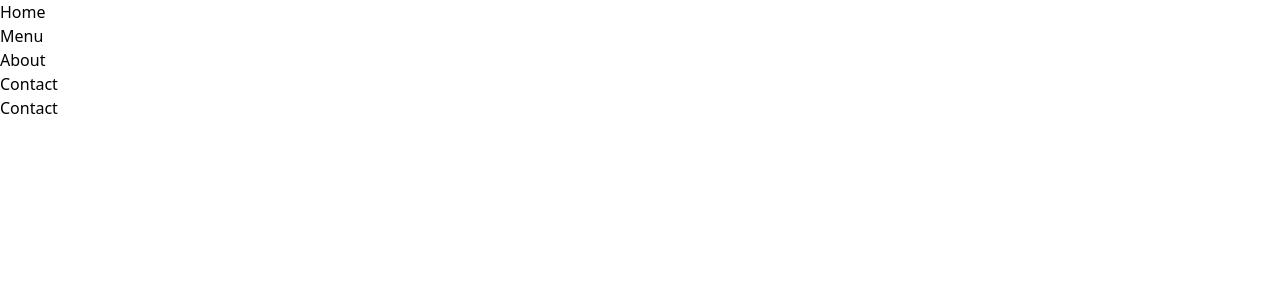
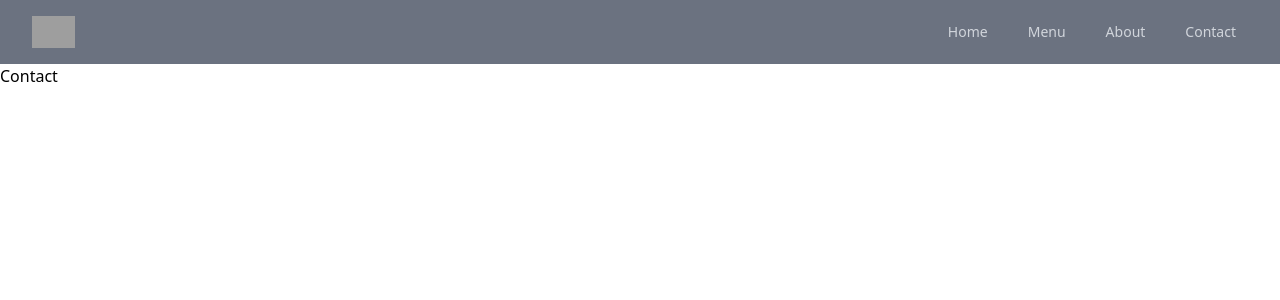
Before and after one commit to sarhiri/restaurant-client, a React (Create React App) app: page /contact in a window 1280 px wide. Shown: the top 300 px of the page. Built offline with nearby package versions, Linux system fonts and the light colour scheme; grey boxes are pictures that could not be loaded.

Commit message:
imported tailwind navbar, changed text and flex settings

```diff
--- a/src/pages/About.jsx
+++ b/src/pages/About.jsx
@@ -1,7 +1,7 @@
 function About () {
   return (
    <>
-   <h1 className="text-8xl ">About</h1>
+   <h1 className="">About</h1>
    </>
   )
  }
--- a/src/pages/Contact.jsx
+++ b/src/pages/Contact.jsx
@@ -1,7 +1,7 @@
 function Contact () {
   return (
    <>
-   <h1>Contact</h1>
+   <h1 className="">Contact</h1>
    </>
   )
  }
--- a/src/pages/Navbar.jsx
+++ b/src/pages/Navbar.jsx
@@ -1,30 +1,91 @@
+import { Disclosure, DisclosureButton, DisclosurePanel } from '@headlessui/react'
+import { Bars3Icon, XMarkIcon } from '@heroicons/react/24/outline'
 import { Link } from "react-router-dom";
 
-function Navbar () {
+const navigation = [
+  { name: 'Home', to: '/', current: false },
+  { name: 'Menu', to: '/menu', current: false },
+  { name: 'About', to: '/about', current: false },
+  { name: 'Contact', to: '/contact', current: false },
+]
+
+function classNames(...classes) {
+  return classes.filter(Boolean).join(' ')
+}
+
+export default function Contact() {
   return (
-    <nav className="navbar">
+    <Disclosure as="nav" className="bg-gray-500 sticky top-0 z-10">
+      <div className="mx-auto max-w-8xl px-2 sm:px-6 lg:px-8">
+        <div className="relative flex h-16 items-center justify-between">
+
+            {/* Mobile menu button*/}
+          <div className="absolute inset-y-0 right-0 flex items-center sm:hidden">
+            <DisclosureButton className="group relative inline-flex items-center justify-center rounded-md p-2 text-gray-400 hover:bg-gray-700 hover:text-white focus:outline-none focus:ring-2 focus:ring-inset focus:ring-white">
+              <span className="absolute -inset-0.5" />
+              <span className="sr-only">Open main menu</span>
+              <Bars3Icon aria-hidden="true" className="block h-6 w-6 group-data-[open]:hidden" />
+              <XMarkIcon aria-hidden="true" className="hidden h-6 w-6 group-data-[open]:block" />
+            </DisclosureButton>
+          </div>
+
+          {/* main content spacing */}
+          <div className="flex flex-1 items-center justify-center sm:items-stretch sm:justify-start">
+            <div className="flex flex-shrink-0 items-center">
+              <img
+                alt="Restaurant logo"
+                src="https://tailwindui.com/plus/img/logos/mark.svg?color=indigo&shade=500"
+                className="h-8 w-auto"
+              />
+            </div>
+          </div>
 
 
-      {/* Links in header  */}
-      <div>
-      <p>
-        <Link to="/">Home</Link>
-        </p>
 
-      <p>
-        <Link to="/menu">Menu</Link>
-        </p>
+          {/* header links */}
+          <div className="absolute inset-y-0 right-0 flex items-center pr-2 sm:static sm:inset-auto sm:ml-6 sm:pr-0">
 
-      <p>
-        <Link to="/about">About</Link>
-        </p>
+            <div className="hidden sm:ml-6 sm:block">
+              <div className="flex space-x-4">
+                {navigation.map((item) => (
+                  <Link
+                    key={item.name}
+                    to={item.to}
+                    aria-current={item.current ? 'page' : undefined}
+                    className={classNames(
+                      item.current ? 'bg-gray-900 text-white' : 'text-gray-300 hover:bg-gray-700 hover:text-white',
+                      'rounded-md px-3 py-2 text-sm font-medium',
+                    )}
+                  >
+                    {item.name}
+                  </Link>
+                ))}
+              </div>
+            </div>
 
-      <p>
-        <Link to="/contact">Contact</Link>
-        </p>
+          </div>
         </div>
-    </nav>
-  );
- }
+      </div>
 
- export default Navbar;
+        {/* Mobile screen menu */}
+      <DisclosurePanel className="sm:hidden">
+        <div className="space-y-1 px-2 pb-3 pt-2">
+          {navigation.map((item) => (
+            <DisclosureButton
+              key={item.name}
+              as={Link}
+              to={item.to}
+              aria-current={item.current ? 'page' : undefined}
+              className={classNames(
+                item.current ? 'bg-gray-900 text-white' : 'text-gray-300 hover:bg-gray-700 hover:text-white',
+                'block rounded-md px-3 py-2 text-base font-medium',
+              )}
+            >
+              {item.name}
+            </DisclosureButton>
+          ))}
+        </div>
+      </DisclosurePanel>
+    </Disclosure>
+  )
+}
```
